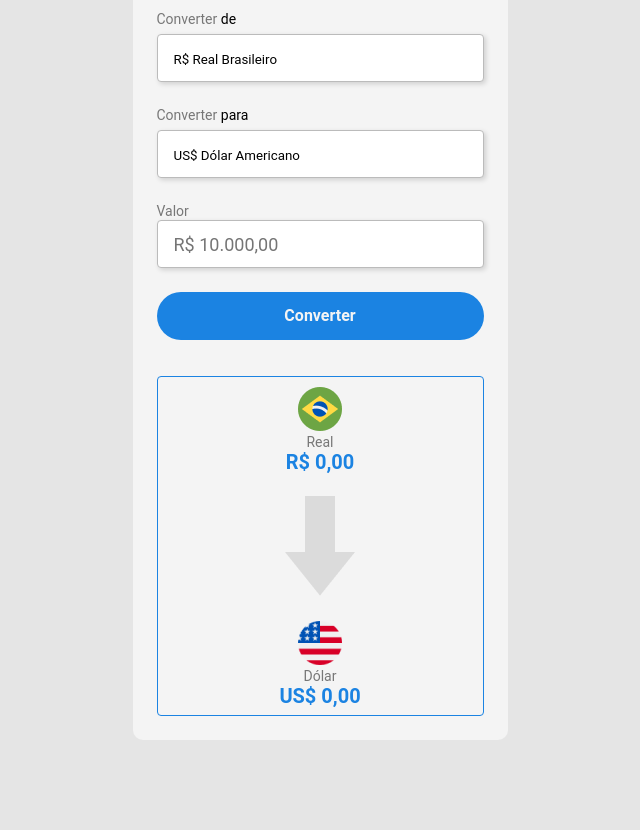
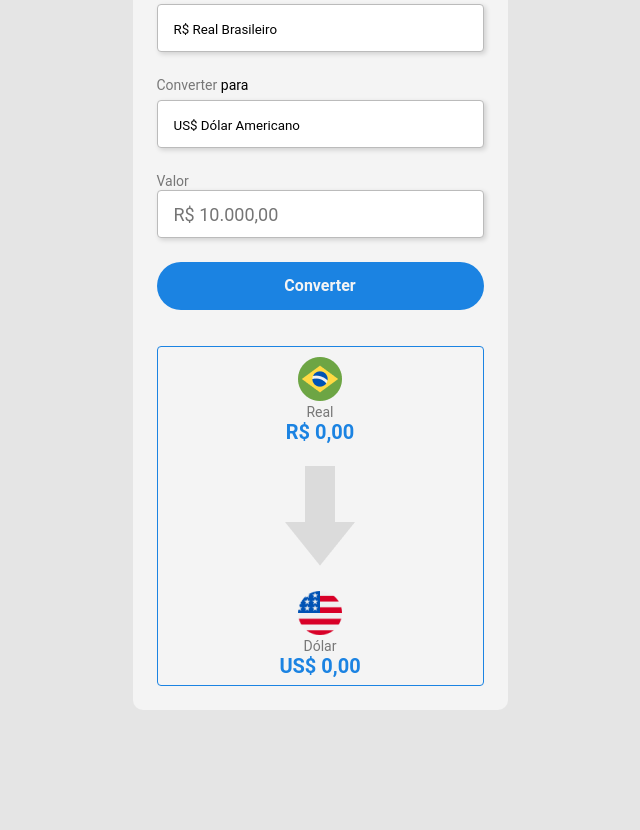
Before and after one commit to Uilgo/Conversor-de-Moedas, a plain HTML site: page index.html in a window 1280 px wide. Shown: the part 170-1000 px from the top of the page, without its empty margins (320-960 px from the left). After the commit the page ends 940 px from the top, so only its background shows below. Drawn offline with Linux system fonts and the light colour scheme.

Commit message:
Alterações no Body

```diff
--- a/style.css
+++ b/style.css
@@ -15,7 +15,7 @@ body {
     justify-content: center;
     align-items: center;
     height: 100vh;
-    margin: 100px 100px;
+    margin: 70px 70px;
 }
 
 .container {
```
